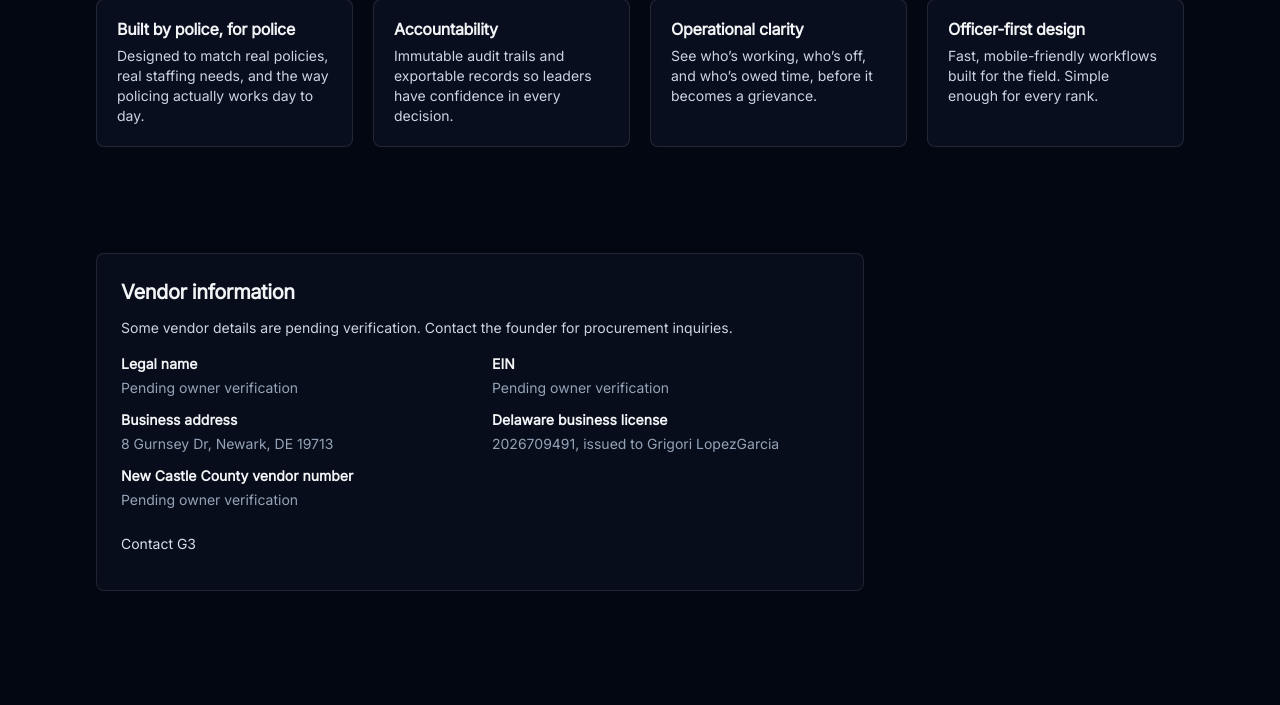
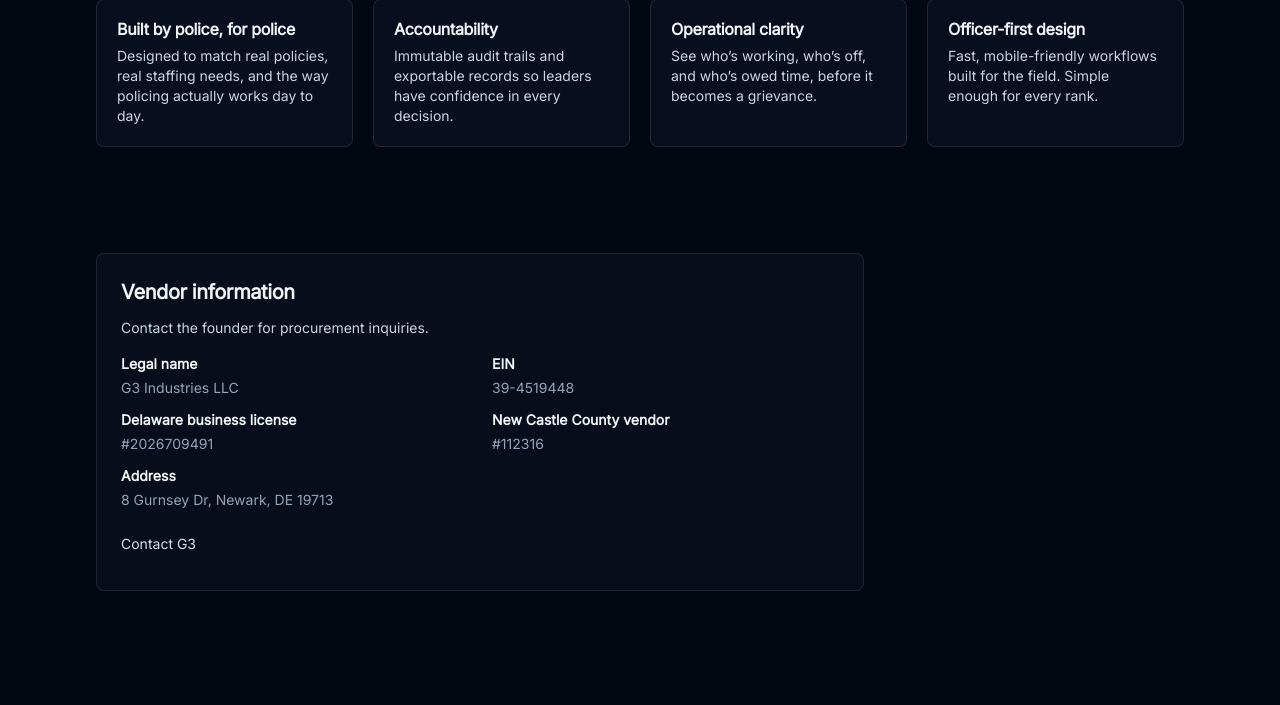
Before and after one commit to ojncglg/g_3site, a Flask app: page /about in a window 1280 px wide. Shown: the part 1218-1923 px from the top of the page. Run offline with Flask 2, Linux system fonts and the light colour scheme; some libraries are stand-ins or nearby versions.

Commit message:
Publish owner-confirmed vendor details and resolve review TODOs

```diff
--- a/templates/_vendor_information.html
+++ b/templates/_vendor_information.html
@@ -1,24 +1,18 @@
 {#
-Stream G. Verified October 9, 2026 against the Division of Revenue dataset:
-https://data.delaware.gov/resource/5zy2-grhr.json?license_number=2026709491
-The address and license number match; the listed holder is GRIGORI LOPEZGARCIA.
-TODO(owner): Verify legal name G3 Industries LLC and reconcile the license holder.
-TODO(owner): Verify EIN 39-4519448 belongs to the legal vendor entity.
-TODO(owner): Verify New Castle County vendor number 112316 belongs to that entity.
-Candidate identifiers stay in this Jinja comment until verified, never in rendered HTML.
+Stream G. Vendor details confirmed from the owner's records on October 9, 2026.
 #}
 <section id="vendor-information" class="py-8 md:py-10" aria-labelledby="vendor-information-title">
   <div class="max-w-6xl mx-auto px-2 sm:px-3 md:px-4">
     <div class="max-w-3xl rounded-lg border border-white/10 bg-slate-900/40 p-5 sm:p-6">
       <h2 id="vendor-information-title" class="text-xl font-bold">Vendor information</h2>
-      <p class="mt-3 text-sm text-slate-300">Some vendor details are pending verification. Contact the founder for procurement inquiries.</p>
+      <p class="mt-3 text-sm text-slate-300">Contact the founder for procurement inquiries.</p>
       <dl class="mt-4 grid gap-x-6 gap-y-3 text-sm sm:grid-cols-2">
         {% for label, value in [
-          ('Legal name', 'Pending owner verification'),
-          ('EIN', 'Pending owner verification'),
-          ('Business address', '8 Gurnsey Dr, Newark, DE 19713'),
-          ('Delaware business license', '2026709491, issued to Grigori LopezGarcia'),
-          ('New Castle County vendor number', 'Pending owner verification')
+          ('Legal name', 'G3 Industries LLC'),
+          ('EIN', '39-4519448'),
+          ('Delaware business license', '#2026709491'),
+          ('New Castle County vendor', '#112316'),
+          ('Address', '8 Gurnsey Dr, Newark, DE 19713')
         ] %}
         <div>
           <dt class="font-semibold">{{ label }}</dt>
```
Also changed, not shown: docs/workstreams-review.md (+13 -11 lines), tests/test_workstreams.py (+13 -6 lines).
